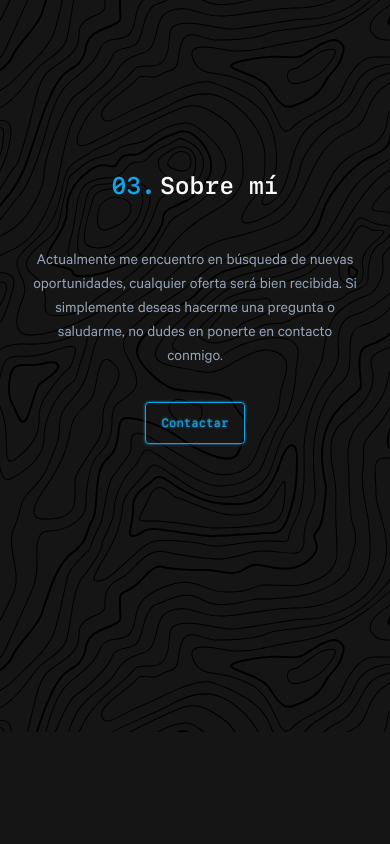
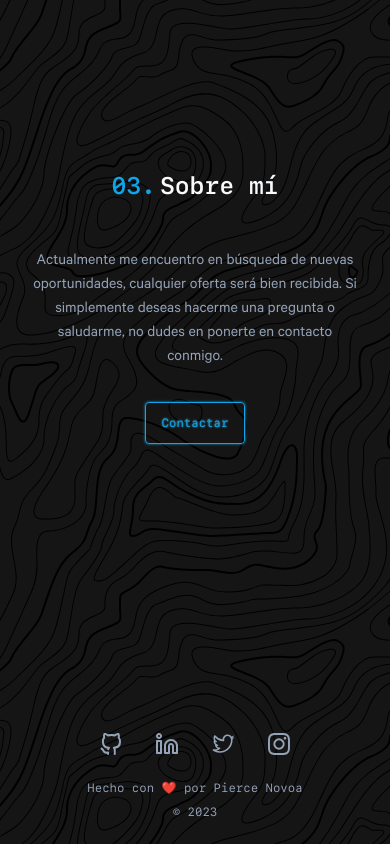
Before and after one commit to piercenovo/portfolio, a Next.js app: page / in a window 390 px wide. Shown: the part 2488-3332 px from the top of the page. Before the commit the page ends 3220 px from the top, so only its background shows below. Built offline with nearby package versions, Linux system fonts and the light colour scheme.

Commit message:
feat: add Footer Component (layout)

```diff
--- a/src/app/layout.tsx
+++ b/src/app/layout.tsx
@@ -1,6 +1,7 @@
 'use client'
 
 import Email from '@/components/Email'
+import Footer from '@/components/Footer'
 import Header from '@/components/Header'
 import Socials from '@/components/Socials'
 import '../styles/globals.css'
@@ -15,6 +16,7 @@ export default function RootLayout({ children }: {
       <body className={calibre.className}>
         <Header />
         {children}
+        <Footer />
         <Socials />
         <Email />
       </body>
--- /dev/null
+++ b/src/components/Footer.tsx
@@ -0,0 +1,18 @@
+import { sfmono } from '@/app/font'
+import SocialIcons from './SocialIcons'
+
+export default function Footer() {
+  return (
+    <footer className='flex animate-fade-in flex-col gap-6 pb-6'>
+      {/* Only visible for smaller devices */}
+      <div className='md:hidden'>
+        <SocialIcons />
+      </div>
+
+      <div className={`${sfmono.className} flex flex-col items-center gap-2 text-xs lg:text-sm`}>
+        <span className='text-center transition'>Hecho con ❤️ por Pierce Novoa</span>
+        <span className='text-center transition'>© 2023</span>
+      </div>
+    </footer>
+  )
+}
```
